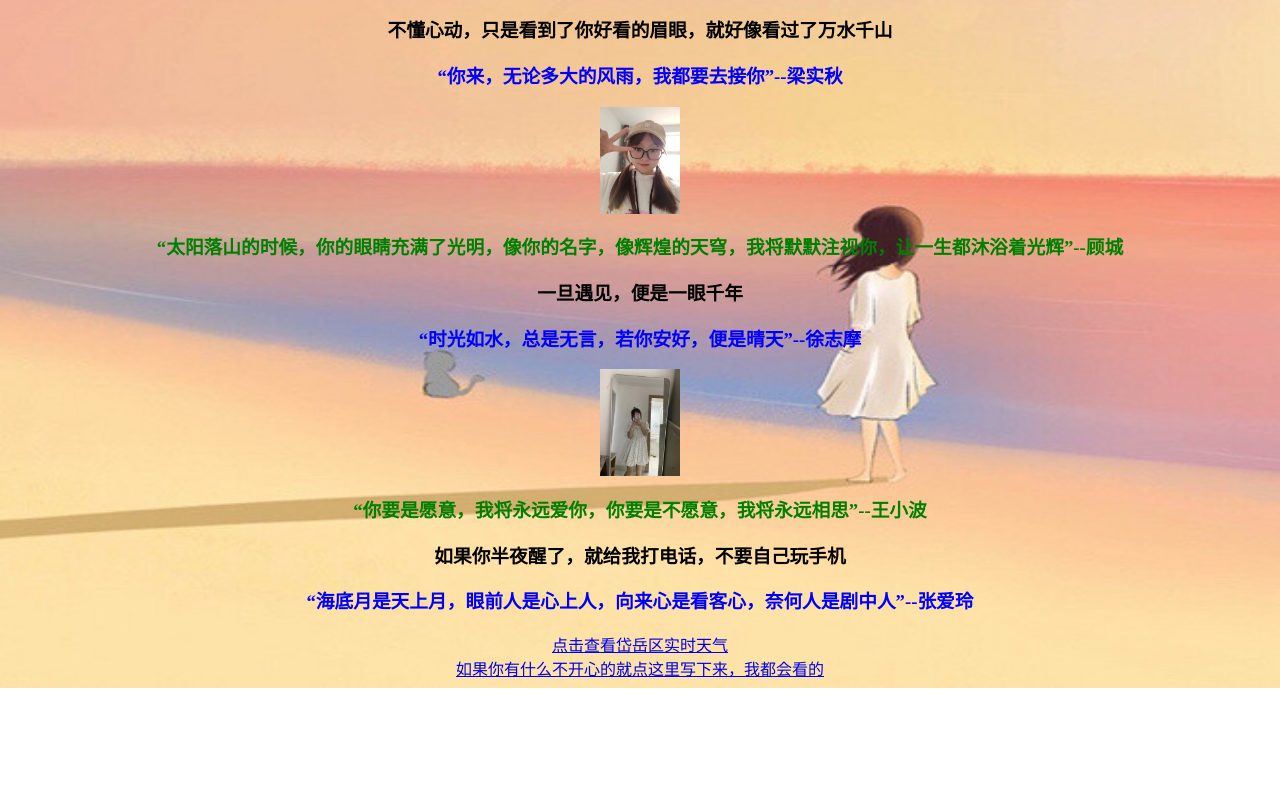
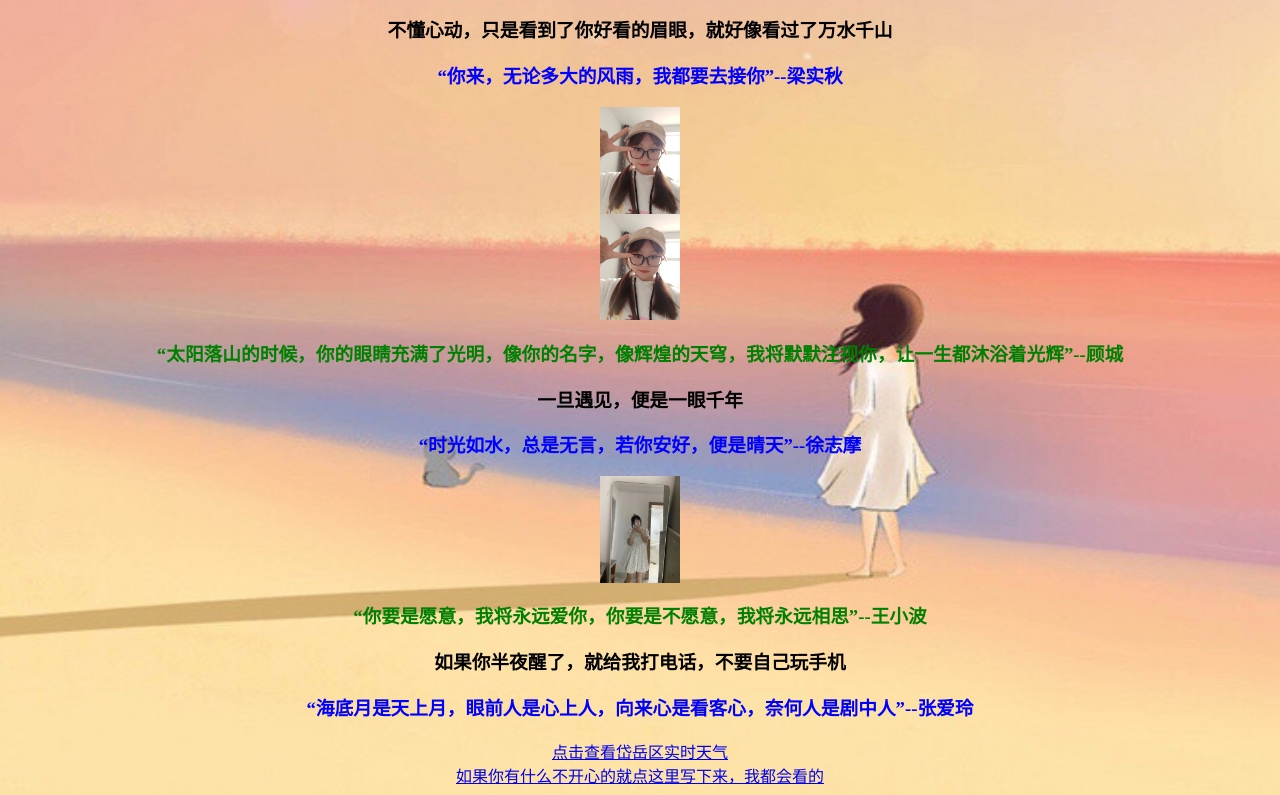
Before and after one commit to xiaolinquanyishangcheng/xiaolinquanyishangcheng, a plain HTML site: page index.html in a window 1280 px wide. Shown: the part 1099-1894 px from the top of the page. Before the commit the page ends 1787 px from the top, so only its background shows below. Drawn offline with Linux system fonts and the light colour scheme.

Commit message:
Update index.html

```diff
--- a/index.html
+++ b/index.html
@@ -39,7 +39,7 @@
 <font  color="GREEN"><center><h3>“月色雪色之间，你是第三种绝色”--余光中</h3></center></font>
 <center><h3>不懂心动，只是看到了你好看的眉眼，就好像看过了万水千山</h3></center>
 <font  color="BLUE"><center><h3>“你来，无论多大的风雨，我都要去接你”--梁实秋</h3></center></font>
-<center><img src="lifan5.jpg"width=80height=80></center>
+<center><img src="lifan5.jpg"width=80height=80></center><center><img src="lifan5.jpg"width=80height=80></center>
 <font  color="GREEN"><center><h3>“太阳落山的时候，你的眼睛充满了光明，像你的名字，像辉煌的天穹，我将默默注视你，让一生都沐浴着光辉”--顾城</h3></center></font>
 <center><h3>一旦遇见，便是一眼千年</h3></center>
 <font  color="BLUE"><center><h3>“时光如水，总是无言，若你安好，便是晴天”--徐志摩</h3></center></font>
```
